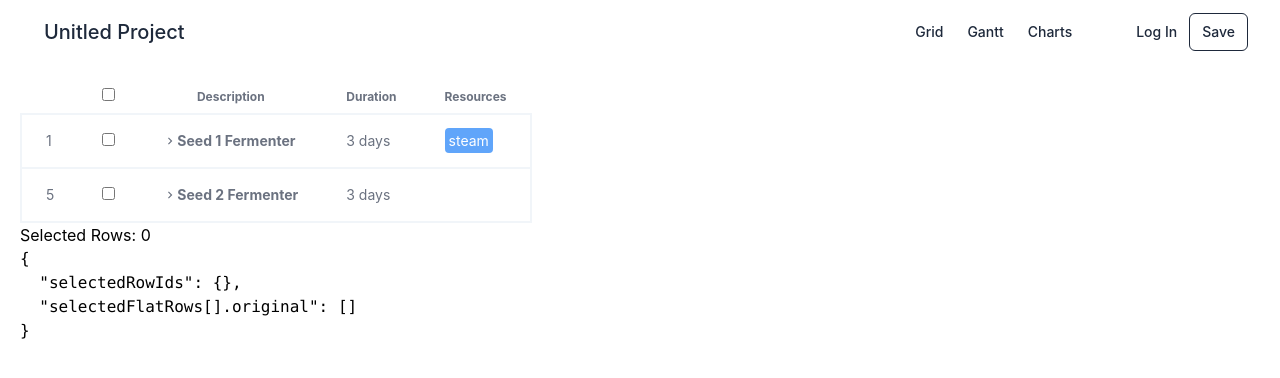
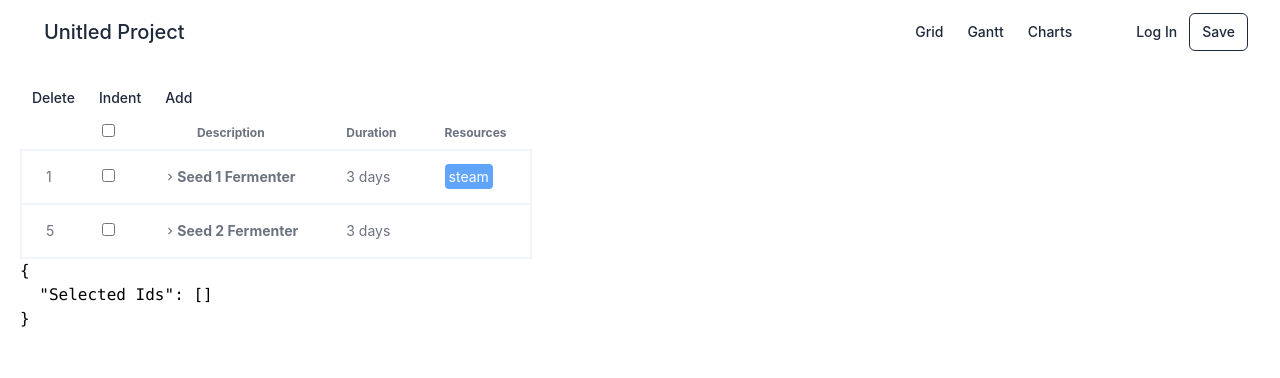
Before and after one commit to mama4294/schedule-pro, a React (Create React App) app: page / in a window 1280 px wide. Shown: the top 378 px of the page. Built offline with nearby package versions, Linux system fonts and the light colour scheme.

Commit message:
starts add and delete features

```diff
--- /dev/null
+++ b/src/components/gridActionBar.jsx
@@ -0,0 +1,55 @@
+import { Button } from "./button"
+import { useContext } from "react"
+import { ProjectContext } from "../contexts/project.context"
+
+export const GridActionBar = () =>{
+    const {deleteSelection, addTask} = useContext(ProjectContext)
+
+    const handleAdd = () =>{
+        addTask(taskToAdd)
+    }
+
+    const taskToAdd =  {
+        id: 9,
+        name: "Seed 3 Fermenter",
+        duration: "3 days",
+        status: "single",
+        resources: "steam",
+        subRows: [
+          {
+            id: 10,
+            name: "CIP",
+            duration: "2 hours",
+            status: "single",
+            resources: "steam",
+          },
+          {
+            id: 11,
+            name: "SIP",
+            duration: "3 hours",
+            status: "single",
+            resources: "Steam",
+          },
+          {
+            id: 12,
+            name: "Fermenation",
+            duration: "5 days",
+            status: "single",
+          },
+        ],
+      }
+
+    return(
+        <>
+        <Button onClick={deleteSelection}>
+            Delete
+        </Button>
+        <Button>
+            Indent
+        </Button>
+        <Button onClick={handleAdd}>
+            Add
+        </Button>
+        </>
+    )
+}
--- a/src/components/table.jsx
+++ b/src/components/table.jsx
@@ -2,7 +2,7 @@ import {useTable, useExpanded, useRowSelect} from "react-table"
 import { useEffect, useRef, forwardRef } from "react"
 
 
-const Table = ({ columns, data }) => {
+const Table = ({ columns, data, setSelection }) => {
   const {
     getTableProps,
     getTableBodyProps,
@@ -19,6 +19,11 @@ const Table = ({ columns, data }) => {
     useExpanded, // Use the useExpanded plugin hook
     useRowSelect,
     )
+
+    useEffect(()=>{
+      setSelection(selectedFlatRows.map( d => d.original.id))
+    },[selectedRowIds])
+
 
     return (
       <>
@@ -45,14 +50,14 @@ const Table = ({ columns, data }) => {
             })}
           </tbody>
         </table>
-        <p>Selected Rows: {Object.keys(selectedRowIds).length}</p>
+        {/* <p>Selected Rows: {Object.keys(selectedRowIds).length}</p> */}
         <pre>
         <code>
           {JSON.stringify(
             {
-              selectedRowIds: selectedRowIds,
-              'selectedFlatRows[].original': selectedFlatRows.map(
-                d => d.original
+              // selectedRowIds: selectedRowIds,
+              'Selected Ids': selectedFlatRows.map(
+                d => d.original.id
               ),
             },
             null,
--- a/src/contexts/project.context.js
+++ b/src/contexts/project.context.js
@@ -38,6 +38,7 @@ const defaultTasks = [
     subRows: [
       {
         id: 6,
+
         name: "CIP",
         duration: "2 hours",
         status: "single",
@@ -61,21 +62,19 @@ const defaultTasks = [
 export const ProjectContext = createContext({
   tasks: defaultTasks,
   setTasks: () => null,
-  // cartItems: [],
-  // addItemToCart: () => null,
-  // cartCount: 0,
-  // cartTotal: 0,
-  // removeItemFromCart: () => null,
-  // decreaseProductQuantity: () => null,
+  selectedTaskRowIds: [],
+  setSelectedTaskRowIds: () => null,
 });
 
 export const ProjectProvider = ({ children }) => {
   const [tasks, setTasks] = useState(defaultTasks);
+  const [selectedTaskRowIds, setSelectedTaskRowIds] = useState([]);
 
-  // const [isCartOpen, setIsCartOpen] = useState(false)
-  // const [cartItems, setCartItems] = useState([])
-  // const [cartCount, setCartCount] = useState(0)
-  // const [cartTotal, setCartTotal] = useState(0)
+  useEffect(() => {
+    console.log("new selection");
+    console.log(selectedTaskRowIds);
+    // console.log(selectedTaskRowIds);
+  }, [selectedTaskRowIds]);
 
   // useEffect(() => {
   //     // update number of items in cart
@@ -89,6 +88,8 @@ export const ProjectProvider = ({ children }) => {
   const addTask = (taskToAdd) => setTasks(handleAddTask(tasks, taskToAdd));
   const removeTask = (taskToRemove) =>
     setTasks(handleRemoveTask(tasks, taskToRemove));
+  const deleteSelection = () =>
+    setTasks(handleDeleteSelection(tasks, selectedTaskRowIds));
 
   // const addItemToCart = (productToAdd) =>setCartItems(addCartItem(cartItems, productToAdd))
   // const removeItemFromCart = (productToRemove) =>setCartItems(removeCartItem(cartItems, productToRemove))
@@ -100,6 +101,9 @@ export const ProjectProvider = ({ children }) => {
         tasks,
         addTask,
         removeTask,
+        deleteSelection,
+        selectedTaskRowIds,
+        setSelectedTaskRowIds,
       }}
     >
       {children}
@@ -108,9 +112,21 @@ export const ProjectProvider = ({ children }) => {
 };
 
 const handleAddTask = (tasks, taskToAdd) => {
-  return [...tasks, ...taskToAdd];
+  return [...tasks, taskToAdd];
 };
 
 const handleRemoveTask = (tasks, taskToRemove) => {
   return tasks.filter((task) => task.id !== taskToRemove.id);
 };
+
+const handleDeleteSelection = (tasks, selectedTaskIds) => {
+  console.log(`Deleting: ${selectedTaskIds}`);
+  return tasks.map((element) => {
+    return {
+      ...element,
+      subRows: element.subRows.filter(
+        (subElement) => !selectedTaskIds.includes(subElement.id)
+      ),
+    };
+  });
+};
--- a/src/routes/grid-page.jsx
+++ b/src/routes/grid-page.jsx
@@ -3,71 +3,14 @@ import Table from "../components/table"
 import {MdKeyboardArrowDown,MdKeyboardArrowRight} from "react-icons/md"
 import { useContext } from "react"
 import { ProjectContext } from "../contexts/project.context"
+import { GridActionBar } from "../components/gridActionBar"
 
 const GridPage = () =>{
 
   const {tasks} = useContext(ProjectContext)
+  const {setSelectedTaskRowIds} = useContext(ProjectContext)
   console.log(tasks)
-
-  const processData = React.useMemo(() => tasks, [])
-
-    // const processData = React.useMemo(() => [{
-    //     id: 1,
-    //     name: "Seed 1 Fermenter",
-    //     duration: "3 days",
-    //     status: "single",
-    //     resources: "steam",
-    //     subRows: [
-    //         {
-    //             id: 2,
-    //             name: "CIP",
-    //             duration: "2 hours",
-    //             status: "single",
-    //             resources: "steam"
-    //         },
-    //         {
-    //             id: 3,
-    //             name: "SIP",
-    //             duration: "3 hours",
-    //             status: "single",
-    //             resources: "Steam"
-    //         },
-    //         {
-    //             id: 4,
-    //             name: "Fermenation",
-    //             duration: "5 days",
-    //             status: "single",
-    //         },
-    //         ]
-    //     },
-    //     {
-    //         id: 5,
-    //         name: "Seed 2 Fermenter",
-    //         duration: "3 days",
-    //         status: "single",
-    //         subRows: [
-    //             {
-    //                 id: 6,
-    //                 name: "CIP",
-    //                 duration: "2 hours",
-    //                 status: "single",
-    //             },
-    //             {
-    //                 id: 7,
-    //                 name: "SIP",
-    //                 duration: "3 hours",
-    //                 status: "single",
-    //             },
-    //             {
-    //                 id: 8,
-    //                 name: "Fermenation",
-    //                 duration: "5 days",
-    //                 status: "single",
-    //             },
-    //             ]
-    //         },
-    // ], [])
-
+  const processData = React.useMemo(() => tasks, [tasks])
 
   const columns = React.useMemo(
       () => [
@@ -134,7 +77,10 @@ const GridPage = () =>{
     )
 
       return (
-        <Table columns={columns} data={processData}/>
+        <>
+        <GridActionBar/>
+        <Table columns={columns} data={processData} setSelection={setSelectedTaskRowIds}/>
+        </>
       )
 }
 
```
Lines whose indentation alone changed are shown as unchanged.
